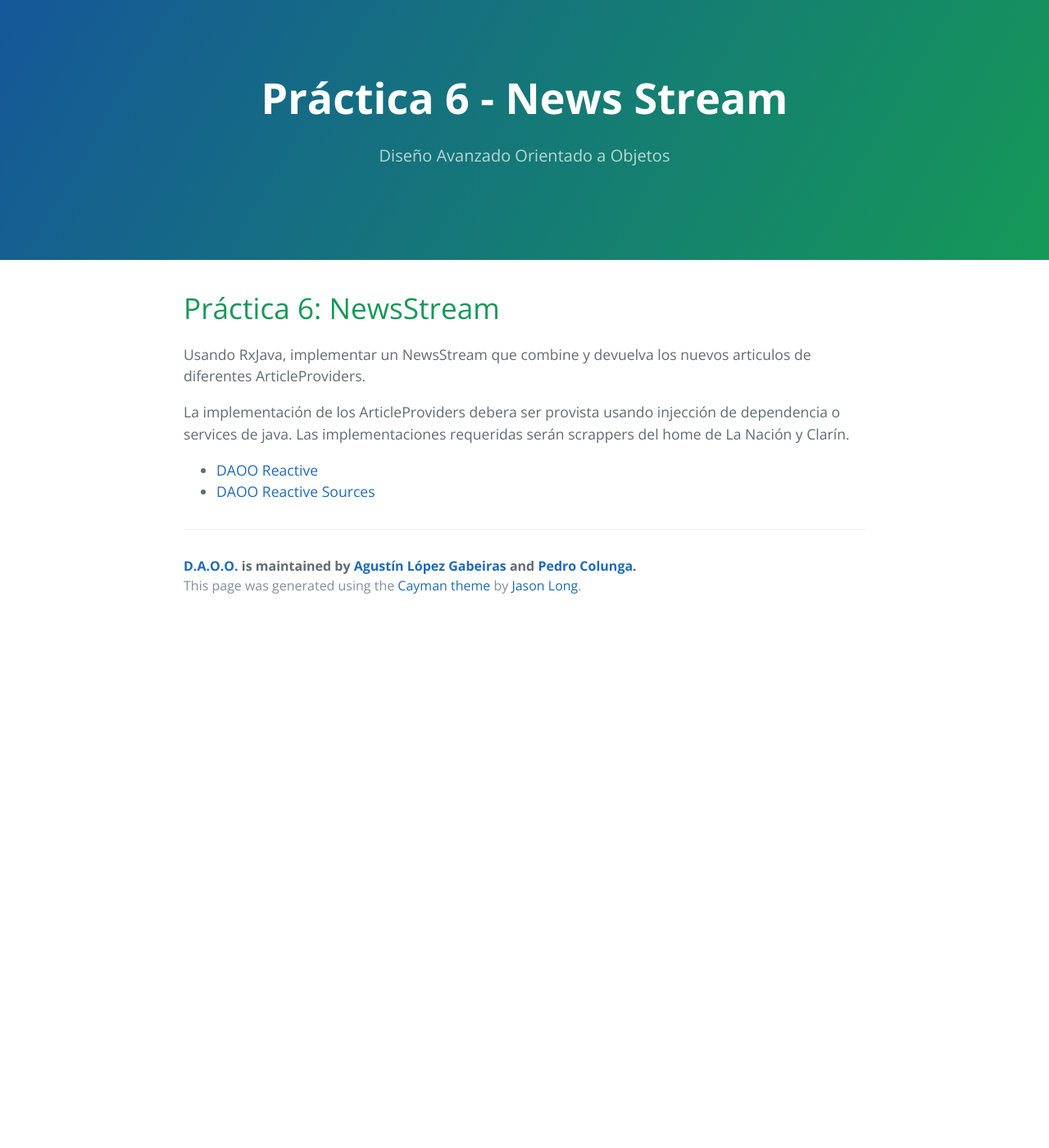
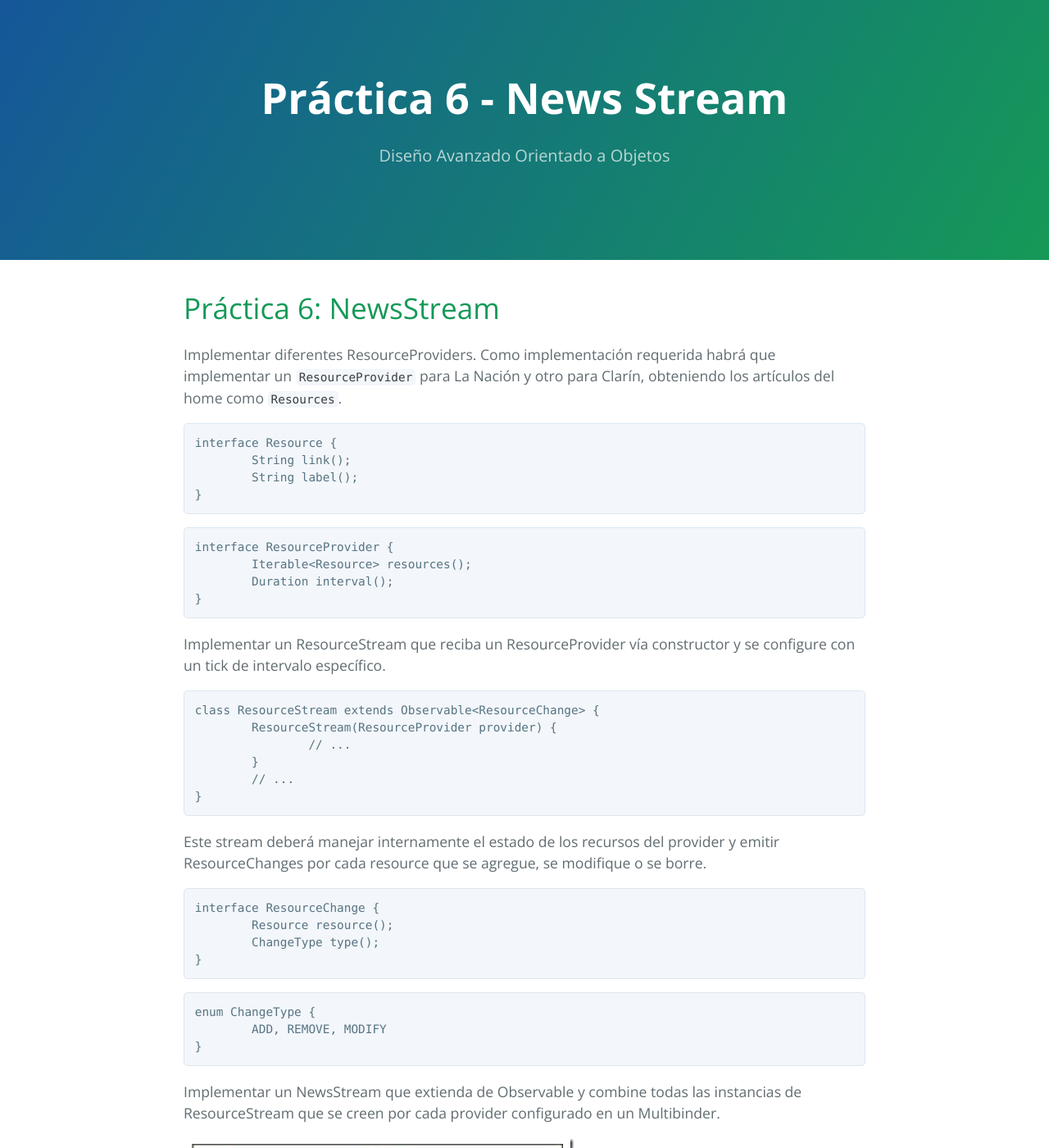
Before and after one commit to FacultadDeIngenieria/daoo-site, a Jekyll site: the page built from 4-behaviour/news.md, in a window 1280 px wide and 1400 px high. Shown: the whole window at 82% size. Built offline with Jekyll 4.4.1, drawn with Linux system fonts in a browser that asks for light colours.

Commit message:
NewsStream

````diff
--- a/4-behaviour/news.md
+++ b/4-behaviour/news.md
@@ -6,9 +6,49 @@ permalink: /practice/news
 
 # Práctica 6: NewsStream
 
-Usando RxJava, implementar un NewsStream que combine y devuelva los nuevos articulos de diferentes ArticleProviders.
+Implementar diferentes ResourceProviders.
+Como implementación requerida habrá que implementar un `ResourceProvider` para La Nación y otro para Clarín, obteniendo los artículos del home como `Resources`.
 
-La implementación de los ArticleProviders debera ser provista usando injección de dependencia o services de java. Las implementaciones requeridas serán scrappers del home de La Nación y Clarín.
+```
+interface Resource {
+	String link();
+	String label();
+}
+```
 
-- [DAOO Reactive](../3-structural/daoo-reactive.jar)
-- [DAOO Reactive Sources](../3-structural/daoo-reactive-src.jar)
+```
+interface ResourceProvider {
+	Iterable<Resource> resources();
+	Duration interval();
+}
+```
+
+Implementar un ResourceStream que reciba un ResourceProvider vía constructor y se configure con un tick de intervalo específico.
+
+```
+class ResourceStream extends Observable<ResourceChange> {
+	ResourceStream(ResourceProvider provider) {
+		// ...
+	}
+	// ...
+}
+```
+
+Este stream deberá manejar internamente el estado de los recursos del provider y emitir ResourceChanges por cada resource que se agregue, se modifique o se borre.
+
+```
+interface ResourceChange {
+	Resource resource();
+	ChangeType type();
+}
+```
+
+```
+enum ChangeType {
+	ADD, REMOVE, MODIFY
+}
+```
+
+Implementar un NewsStream que extienda de Observable<ResourceChange> y combine todas las instancias de ResourceStream que se creen por cada provider configurado en un Multibinder<ResourceProvider>.
+
+![Merge Streams](../4-behaviour/merge.png)
````
Also changed, not shown: 4-behaviour/merge.png (added).
